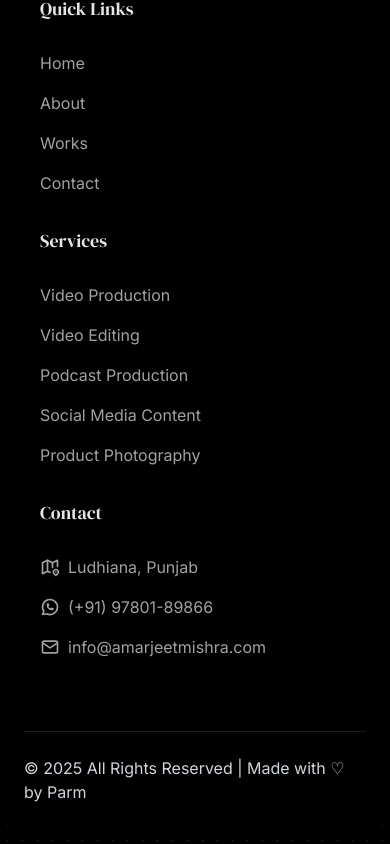
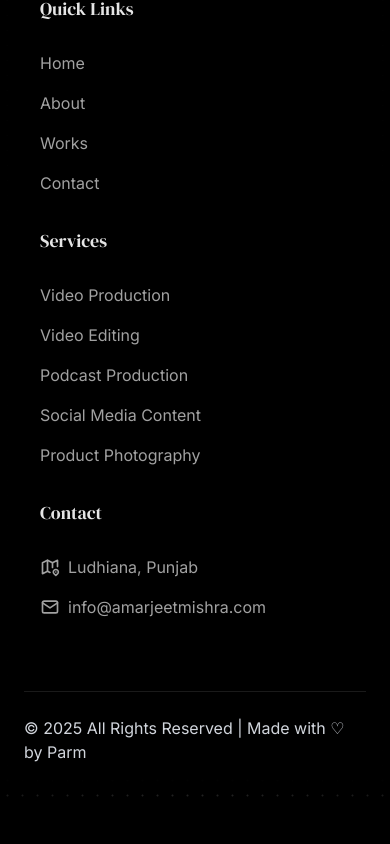
Before and after one commit to iamparmjeet/PortfolioAmarV3, a Next.js app: page / in a window 390 px wide. Shown: the part 7522-8366 px from the top of the page. After the commit the page ends 8326 px from the top, so only its background shows below. Built offline with nearby package versions, Linux system fonts and the light colour scheme.

Commit message:
Update->Mobile Number is removed only email

```diff
--- a/src/components/footer/footer.tsx
+++ b/src/components/footer/footer.tsx
@@ -1,4 +1,4 @@
-import { IconBrandWhatsapp, IconMail, IconMap2 } from "@tabler/icons-react";
+import { IconMail, IconMap2 } from "@tabler/icons-react";
 import Link from "next/link";
 
 import Container from "../container";
@@ -136,12 +136,12 @@ const ContactItems = [
     label: "Ludhiana, Punjab",
     icon: <IconMap2 className="w-5 h-5 shrink-0" />,
   },
-  {
-    id: 2,
-    href: "wa.me/+919780189866",
-    label: "(+91) 97801-89866",
-    icon: <IconBrandWhatsapp className="w-5 h-5 shrink-0" />,
-  },
+  // {
+  //   id: 2,
+  //   href: "wa.me/+919780189866",
+  //   label: "(+91) 97801-89866",
+  //   icon: <IconBrandWhatsapp className="w-5 h-5 shrink-0" />,
+  // },
   {
     id: 3,
     href: "mailto:info@amarjeetmishra.com",
```
